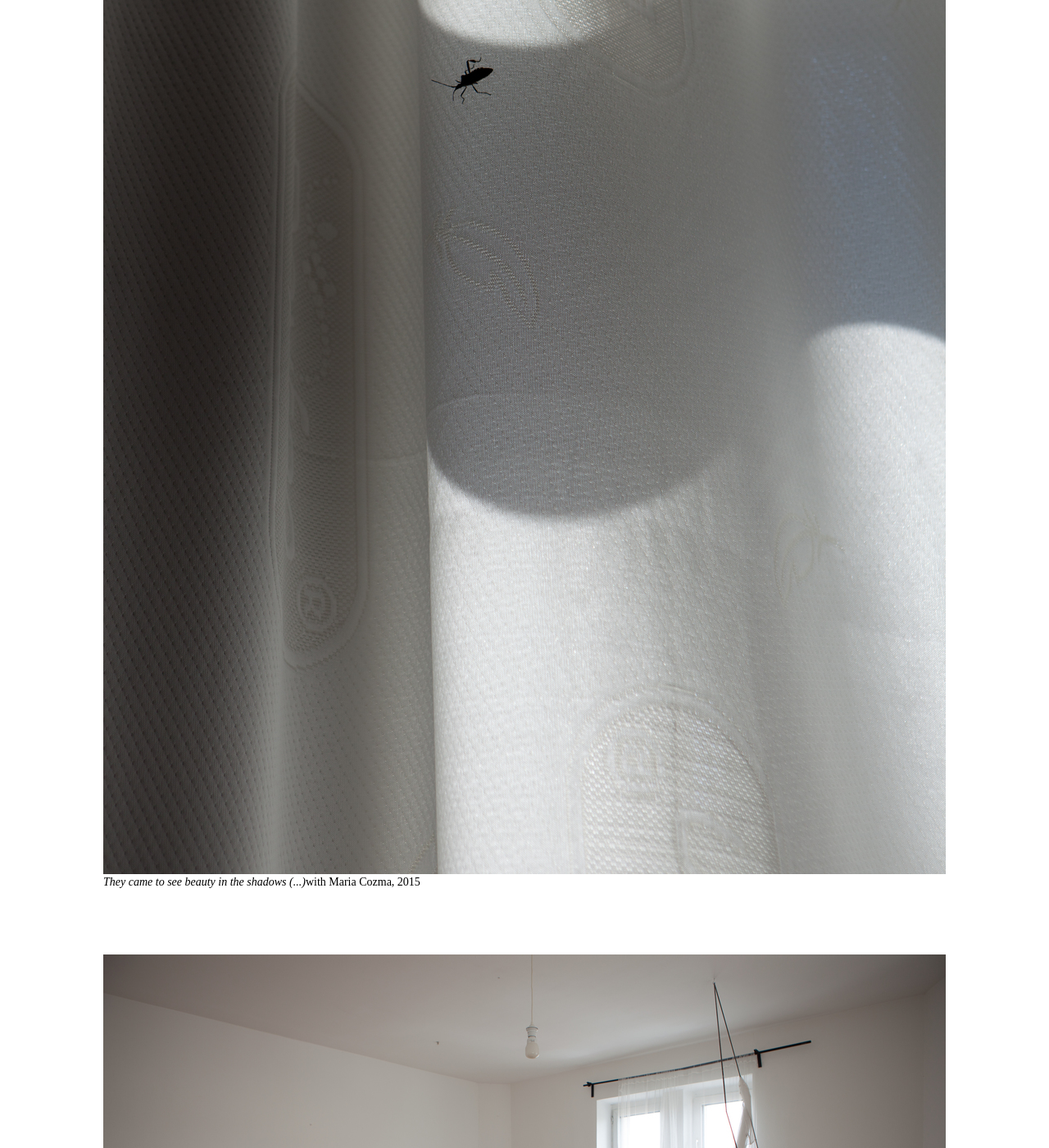
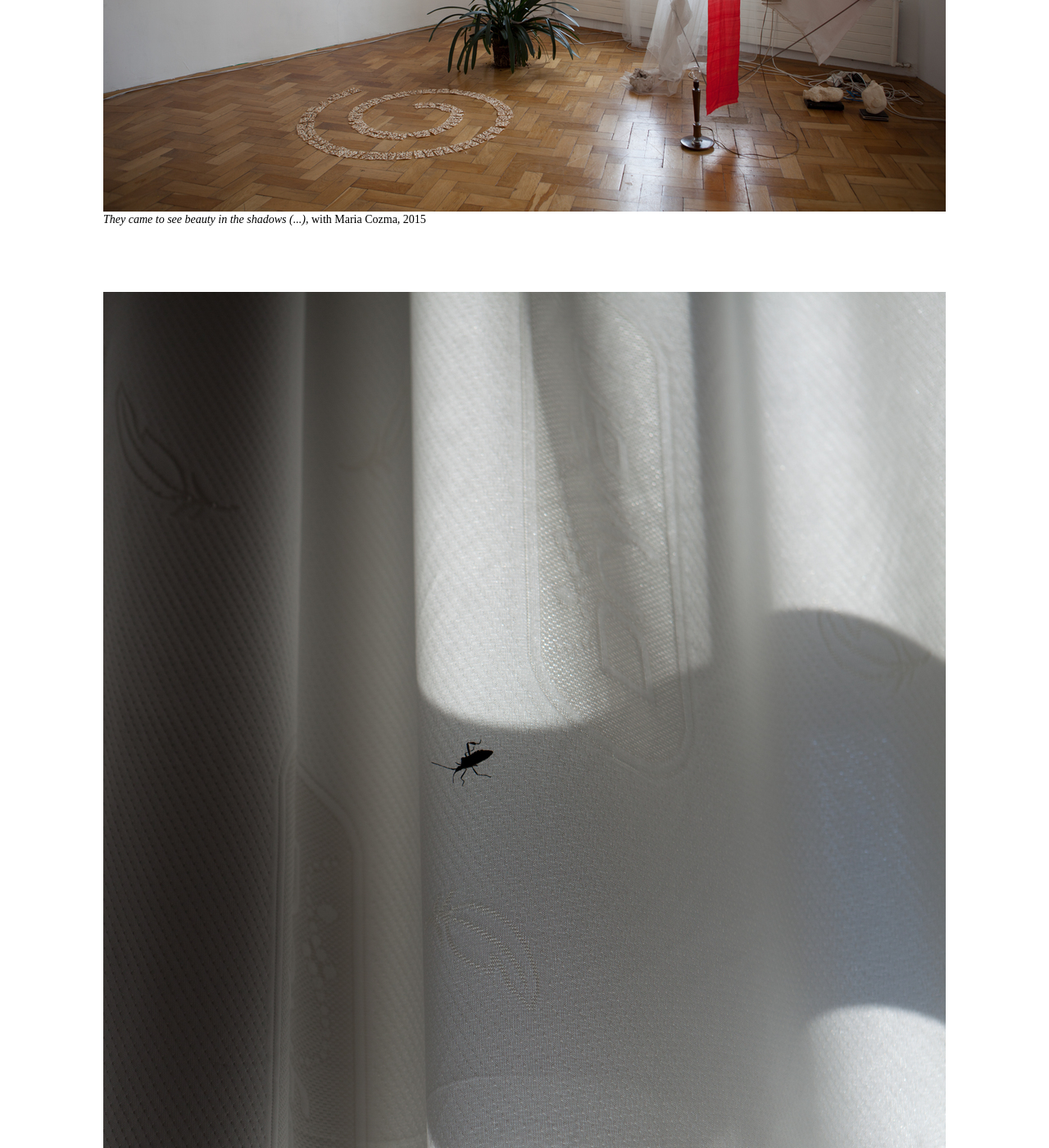
Before and after one commit to ikukojohanna/ikukojohanna.github.io, a Jekyll site: the page built from works.html, in a window 1280 px wide and 1400 px high, scrolled down 12835 px. Shown: the whole window at 82% size. Built offline with Jekyll 4.4.1, drawn with Linux system fonts in a browser that asks for light colours.

```diff
--- a/_works/03-blue.html
+++ b/_works/03-blue.html
@@ -11,4 +11,3 @@ title: The Blue Hour
 <span>drawing by Maria Cozma</span>
 <img src="/assets/works/blue/Blue6.jpg">
 <img src="/assets/works/blue/Blue7.jpg">
-<img src="/assets/works/blue/Blue8.jpg">
--- a/_works/04-lives.html
+++ b/_works/04-lives.html
@@ -1,5 +1,6 @@
 ---
 title: I didn't live those lives, wasn't in those rooms, not even in that building
 ---
+<img src="/assets/works/blue/Blue8.jpg">
+<h1>{{ page.title }}</h1><span>, silk paper and varnish on cardboard, 2016</span>
 <img src="/assets/works/lives/Lives2.jpg">
-<h1>{{ page.title }}</h1><span>, silk paper and varnish on cardboard, 2016</span>
--- a/_works/05-shadows.html
+++ b/_works/05-shadows.html
@@ -1,9 +1,9 @@
 ---
 title: They came to see beauty in the shadows (...)
 ---
+<img src="/assets/works/shadows/Shadows1.jpg">
+<h1>{{ page.title }}</h1><span>, with Maria Cozma, 2015</span>
 <img src="/assets/works/shadows/shadows.jpg">
-<h1>{{ page.title }}</h1><span>with Maria Cozma, 2015</span>
-<img src="/assets/works/shadows/Shadows1.jpg">
 <img src="/assets/works/shadows/Shadows2.jpg">
 <img src="/assets/works/shadows/shadows3.jpg">
 <img src="/assets/works/shadows/shadows4.jpg">
```
